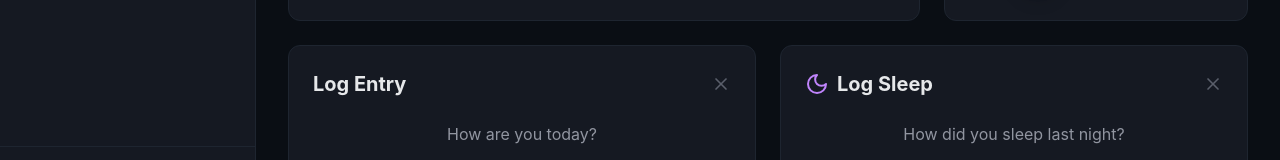
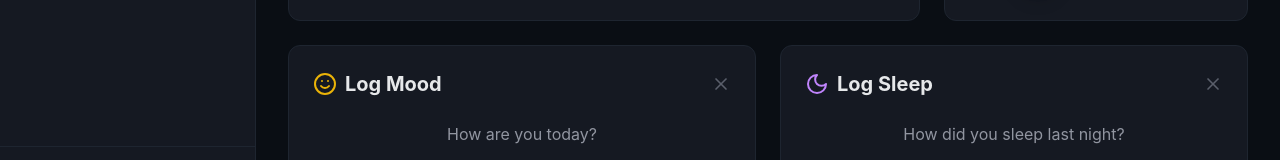
Before and after one commit to nicholasbeskow/productivity-dashboard, a React (Vite) app: page / in a window 1280 px wide. Shown: the part 605-765 px from the top of the page. Built offline with nearby package versions, Linux system fonts and the light colour scheme.

Commit message:
Update MoodTracker UI: rename title and add icon
- Change "Log Entry" to "Log Mood" in header
- Add yellow Smile icon (size 24) to header, matching SleepTracker style
- Change daily note textarea focus border from green-glow to yellow-500
  to match mood-associated color scheme

```diff
--- a/src/components/Dashboard/MoodTracker.jsx
+++ b/src/components/Dashboard/MoodTracker.jsx
@@ -254,8 +254,9 @@ const MoodTracker = () => {
       {/* --- HEADER --- */}
       <div className="flex items-center justify-between mb-6">
         <h3 className="text-xl font-bold text-text-primary flex items-center gap-2">
+          <Smile className="text-yellow-500" size={24} />
           {view === 'month' && 'Mood Calendar'}
-          {view === 'select' && 'Log Entry'}
+          {view === 'select' && 'Log Mood'}
           {view === 'details' && 'Entry Details'}
         </h3>
         {view !== 'month' && view !== 'confirm' && (
@@ -346,7 +347,7 @@ const MoodTracker = () => {
                 value={currentJournalEntry}
                 onChange={(e) => setCurrentJournalEntry(e.target.value)}
                 placeholder="What's on your mind? (Optional)"
-                className="w-full h-32 bg-bg-tertiary border border-bg-primary rounded-xl p-4 text-text-primary placeholder-text-tertiary focus:border-green-glow focus:outline-none resize-none transition-colors"
+                className="w-full h-32 bg-bg-tertiary border border-bg-primary rounded-xl p-4 text-text-primary placeholder-text-tertiary focus:border-yellow-500 focus:outline-none resize-none transition-colors"
               />
             </div>
 
```
